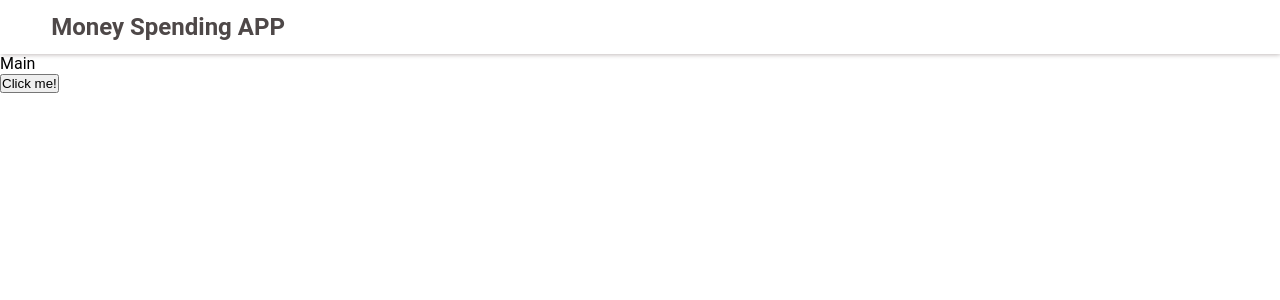
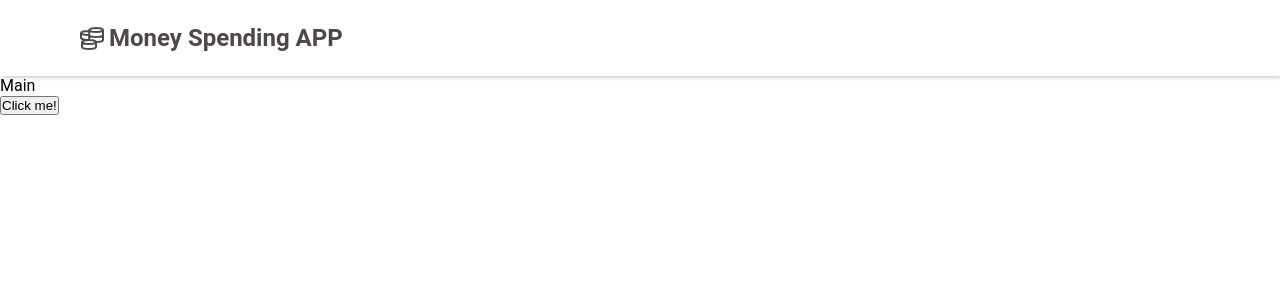
Before and after one commit to fahriakbaba/React-Budget-APP, a React (Create React App) app: page / in a window 1280 px wide. Shown: the top 300 px of the page. Built offline with nearby package versions, Linux system fonts and the light colour scheme.

Commit message:
added icon to Header component

```diff
--- a/package.json
+++ b/package.json
@@ -8,6 +8,7 @@
     "@testing-library/user-event": "^13.5.0",
     "react": "^18.2.0",
     "react-dom": "^18.2.0",
+    "react-icons": "^4.8.0",
     "react-scripts": "5.0.1",
     "web-vitals": "^2.1.4"
   },
--- a/src/components/Header/Header.js
+++ b/src/components/Header/Header.js
@@ -1,11 +1,12 @@
 import React from "react";
 import styles from "./Header.module.css";
+import { GrMoney } from 'react-icons/gr';
 
 
 function Header() {
     return (
         <header className={styles.header}>
-            <h2 className={styles.title}>Money Spending APP</h2>
+            <h2 className={styles.title}><GrMoney className={styles.icon} />Money Spending APP</h2>
         </header>
     );
 }
--- a/src/components/Header/Header.module.css
+++ b/src/components/Header/Header.module.css
@@ -1,9 +1,17 @@
 .header {
-    padding: 1% 4%;
+    padding: 1.5rem 5rem;
     width: 100vw;
     box-shadow: .5px .5px 5px rgb(182, 175, 175);
 }
 
 .title {
     color: rgb(78, 72, 72);
+    display: flex;
+    justify-content: flex-start;
+    gap: 5px;
+    align-items: center;
 }
+
+.icon {
+     opacity: .7;
+}
```
Also changed, not shown: 1 other file (tests, documents, lock files or other folders).
